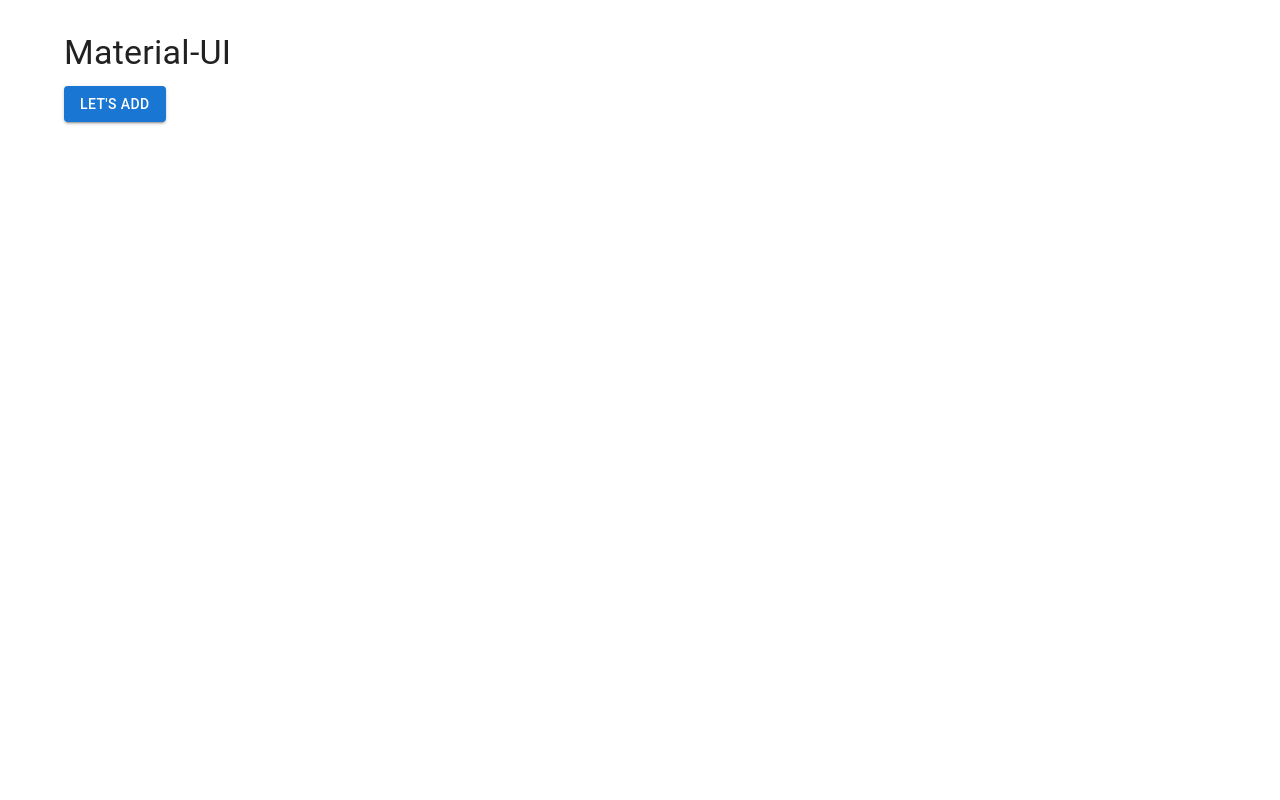
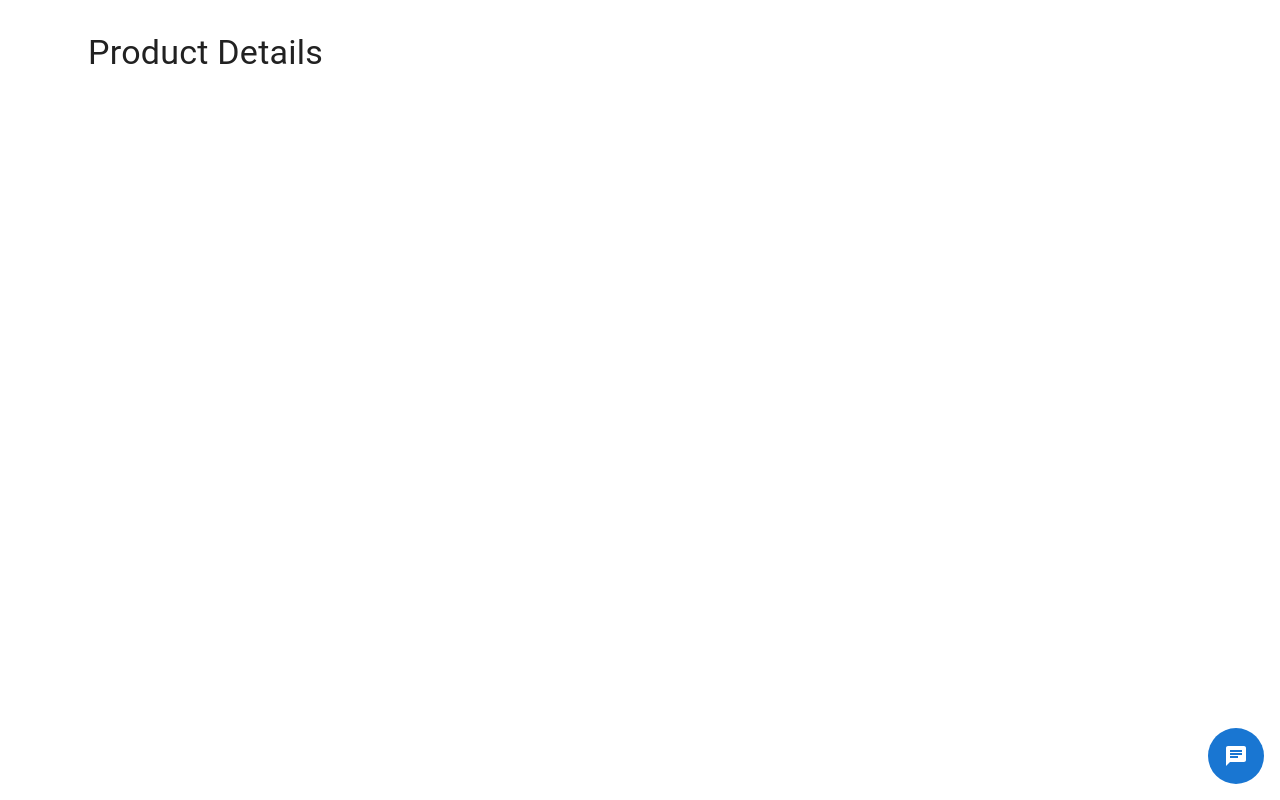
Before and after one commit to Aben25/foody, a React (Create React App) app: page /food-detail in a window 1280 px wide. Built offline with nearby package versions, Linux system fonts and the light colour scheme.

Commit message:
qr-scanner and food-detail pages

```diff
--- a/package.json
+++ b/package.json
@@ -10,9 +10,11 @@
     "@testing-library/jest-dom": "^5.17.0",
     "@testing-library/react": "^13.4.0",
     "@testing-library/user-event": "^13.5.0",
+    "quagga": "^0.12.1",
     "react": "^18.3.1",
     "react-barcode-scanner": "^2.0.2",
     "react-dom": "^18.3.1",
+    "react-router-dom": "^6.23.1",
     "react-scripts": "5.0.1",
     "web-vitals": "^2.1.4"
   },
--- a/src/App.js
+++ b/src/App.js
@@ -4,19 +4,24 @@
 import Typography from '@mui/material/Typography';
 import Container from '@mui/material/Container';
 import Box from '@mui/material/Box';
+import { BrowserRouter as Router, Route, Routes, Link } from 'react-router-dom';
+import { QrCode } from '@mui/icons-material';
+import FoodDetail from './pages/main/food-detail';
+import QrScanner from './pages/main/qr-scanner';
+
+
 
 function App() {
   return (
+    <Router>
     <Container>
-    <Box sx={{ my: 4 }}>
-      <Typography variant="h4" component="h1" gutterBottom>
-        Material-UI
-      </Typography>
-      <Button variant="contained" color="primary">
-        Let's Add
-      </Button>
-    </Box>
+
+    <Routes>
+          <Route path="/" element={<QrScanner />} />
+          <Route path='/food-detail' element={<FoodDetail />} />
+         </Routes>
   </Container>
+  </Router>
   );
 }
 
--- a/src/pages/main/food-detail/index.jsx
+++ b/src/pages/main/food-detail/index.jsx
@@ -1,7 +1,48 @@
-function FoodDescription() {
-    return(
-        <></>
-    );
+import React from 'react';
+import { useLocation } from 'react-router-dom';
+import IconButton from '@mui/material/IconButton';
+import ChatIcon from '@mui/icons-material/Chat';
+import Typography from '@mui/material/Typography';
+import Container from '@mui/material/Container';
+import Box from '@mui/material/Box';
+import { useNavigate } from 'react-router-dom';
+
+function FoodDetail() {
+  const location = useLocation();
+  const navigate = useNavigate();
+
+  const handleChatButtonClick = () => {
+    navigate('/chat');
+  };
+
+  return (
+    <Container>
+      <Box sx={{ my: 4 }}>
+        <Typography variant="h4" component="h1" gutterBottom>
+          Product Details
+        </Typography>
+      </Box>
+      <IconButton
+        color="primary"
+        onClick={handleChatButtonClick}
+        sx={{
+          position: 'fixed',
+          bottom: 16,
+          right: 16,
+          bgcolor: 'primary.main',
+          color: 'white',
+          '&:hover': {
+            bgcolor: 'primary.dark',
+          },
+          width: 56,
+          height: 56,
+          borderRadius: '50%',
+        }}
+      >
+        <ChatIcon />
+      </IconButton>
+    </Container>
+  );
 }
 
-export default FoodDescription;
+export default FoodDetail;
--- a/src/pages/main/qr-scanner/index.jsx
+++ b/src/pages/main/qr-scanner/index.jsx
@@ -1,7 +1,28 @@
-function QrScanner() {
-    return(
-        <></>
-    );
-}
+import React, { useState, useCallback, useEffect } from "react";
+import { useNavigate } from "react-router-dom";
+import Scanner from "./scanner";
+
+const QrScanner = () => {
+  const [results, setResults] = useState([]);
+  const navigate = useNavigate();
+
+  const _onDetected = useCallback((result) => {
+    setResults([result]);
+  }, []);
+
+  useEffect(() => {
+    if (results.length > 0) {
+      navigate("/food-detail", { state: { qrCode: results[0].codeResult.code } });
+    }
+  }, [results, navigate]);
+
+  return (
+    <div style={{ margin: "30px" }}>
+      <p>QR Code Scanner</p>
+      <Scanner onDetected={_onDetected} />
+      <p>{results[0] ? results[0].codeResult.code : "No data scanned"}</p>
+    </div>
+  );
+};
 
 export default QrScanner;
--- /dev/null
+++ b/src/pages/main/qr-scanner/scanner.jsx
@@ -0,0 +1,71 @@
+import React, { useEffect, useCallback } from "react";
+import Quagga from "quagga";
+
+const Scanner = ({ onDetected }) => {
+  const _onDetected = useCallback(
+    (result) => {
+      onDetected(result);
+    },
+    [onDetected]
+  );
+
+  useEffect(() => {
+    Quagga.init(
+      {
+        inputStream: {
+          type: "LiveStream",
+          constraints: {
+            width: 640,
+            height: 320,
+            facingMode: "environment",
+          },
+        },
+        locator: {
+          halfSample: true,
+          patchSize: "large", // x-small, small, medium, large, x-large
+          debug: {
+            showCanvas: true,
+            showPatches: false,
+            showFoundPatches: false,
+            showSkeleton: false,
+            showLabels: false,
+            showPatchLabels: false,
+            showRemainingPatchLabels: false,
+            boxFromPatches: {
+              showTransformed: true,
+              showTransformedBox: true,
+              showBB: true,
+            },
+          },
+        },
+        numOfWorkers: 4,
+        decoder: {
+          readers: ["code_128_reader"],
+          debug: {
+            drawBoundingBox: true,
+            showFrequency: true,
+            drawScanline: true,
+            showPattern: true,
+          },
+        },
+        locate: true,
+      },
+      function (err) {
+        if (err) {
+          return console.log(err);
+        }
+        Quagga.start();
+      }
+    );
+
+    Quagga.onDetected(_onDetected);
+
+    return () => {
+      Quagga.offDetected(_onDetected);
+    };
+  }, [_onDetected]);
+
+  return <div id="interactive" className="viewport"></div>;
+};
+
+export default Scanner;
```
Also changed, not shown: 1 other file (tests, documents, lock files or other folders).
